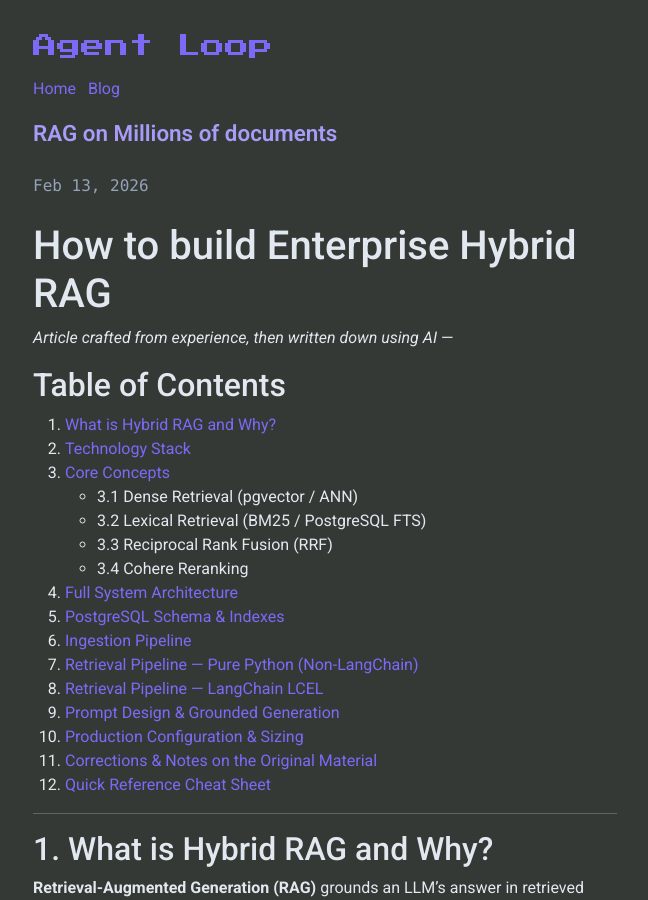
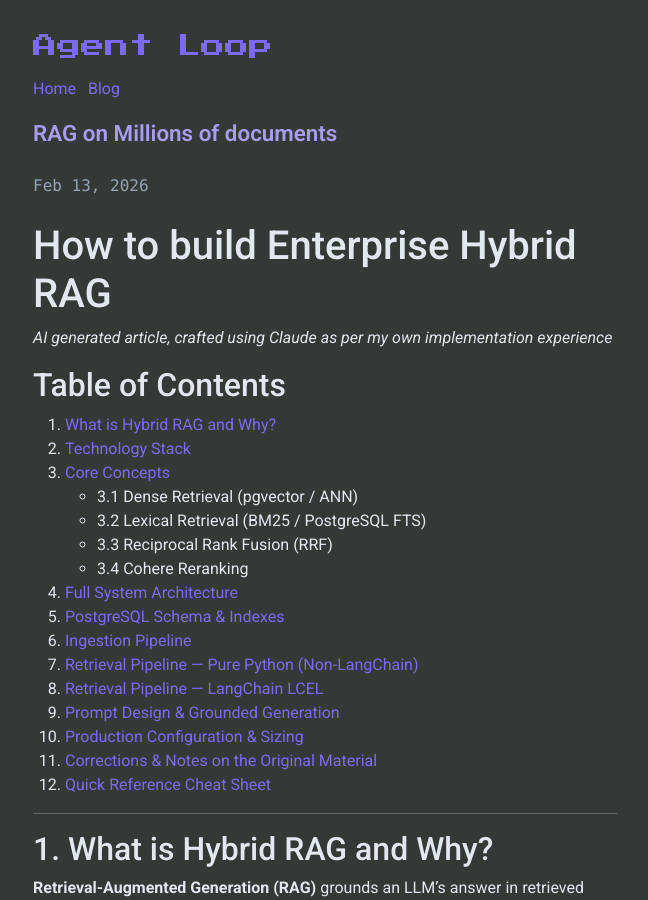
Before and after one commit to agentloopfyi/agentloopfyi.github.io, a Jekyll site: the page built from _posts/2026-02-13-RAG-on-millions-of-documents.markdown, in a window 1280 px wide and 900 px high. Shown: the whole window, without its empty margins (315-963 px from the left). Built offline with Jekyll 4.4.1, drawn with Linux system fonts in a browser that asks for light colours; nearby versions of some CDN libraries.

Commit message:
Update 2026-02-13-RAG-on-millions-of-documents.markdown

```diff
--- a/_posts/2026-02-13-RAG-on-millions-of-documents.markdown
+++ b/_posts/2026-02-13-RAG-on-millions-of-documents.markdown
@@ -4,10 +4,9 @@ comments: false
 title:  "RAG on Millions of documents"
 date:   2026-02-13 10:00:00
 ---
+# How to build Enterprise Hybrid RAG
 
-# How to build Enterprise Hybrid RAG
-*Article crafted from experience, then written down using AI*
----
+_AI generated article, crafted using Claude as per my own implementation experience_
 
 ## Table of Contents
 
```
